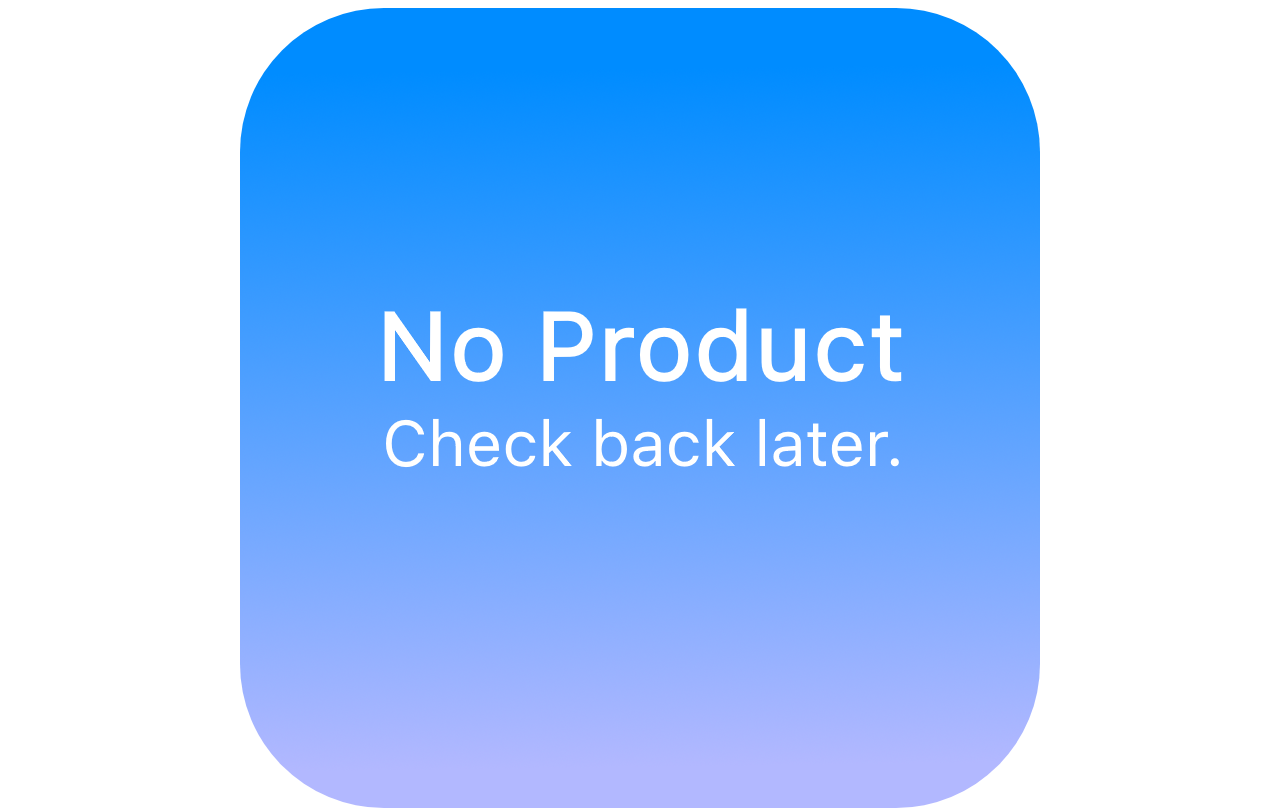
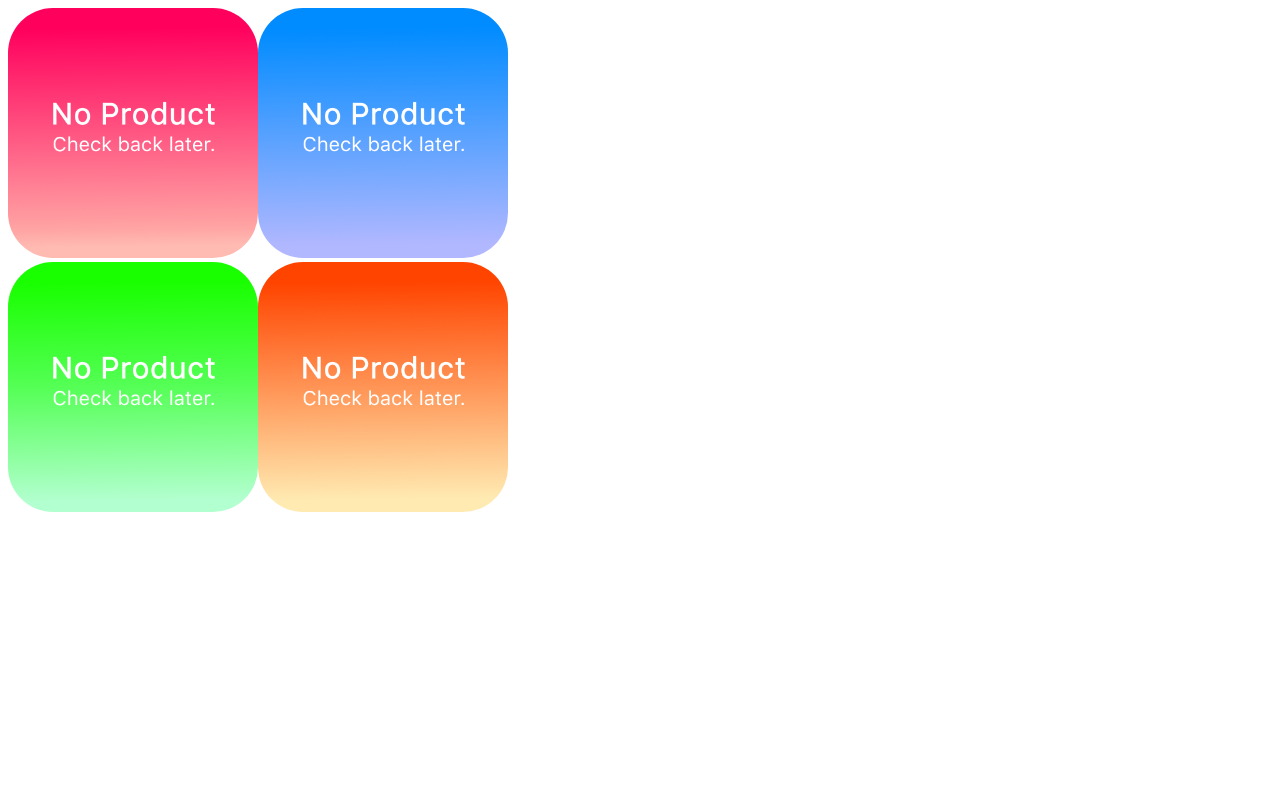
Before and after one commit to Melanote/melanote.github.io, a plain HTML site: page products.html in a window 1280 px wide. Shown: the top 808 px of the page. Drawn offline with Linux system fonts and the light colour scheme.

Commit message:
Add files via upload

```diff
--- a/products.html
+++ b/products.html
@@ -10,19 +10,16 @@ img {
 
 }
 
-test {
-max-width: 100%;
-}
+
 
 </style>
+<body>
+	<img src="1.png" height="250" height="250"/>
+<img src="2.png"height="250" height="250" style="float:left"/>
+<div></div>
+<img src="3.png"height="250" height="250"/>
+<img src="4.png"height="250" height="250"style="float:left"/>
 
-<test><center><body>
-	<img src="1.png"/>
-<img src="2.png" style="float:left"/>
-<div></div>
-<img src="3.png"/>
-<img src="4.png"style="float:left"/>
-
-			</body></center></test>
+			</body>
 
 </html>
```
